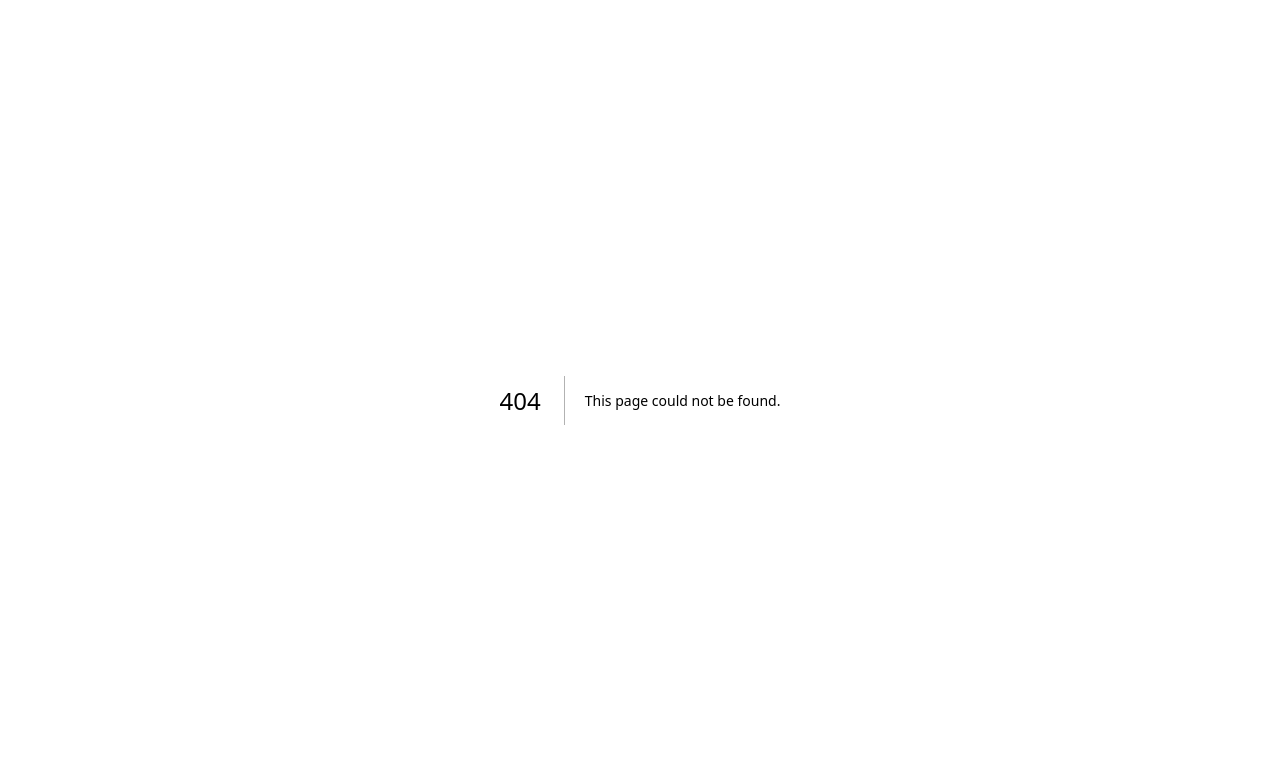
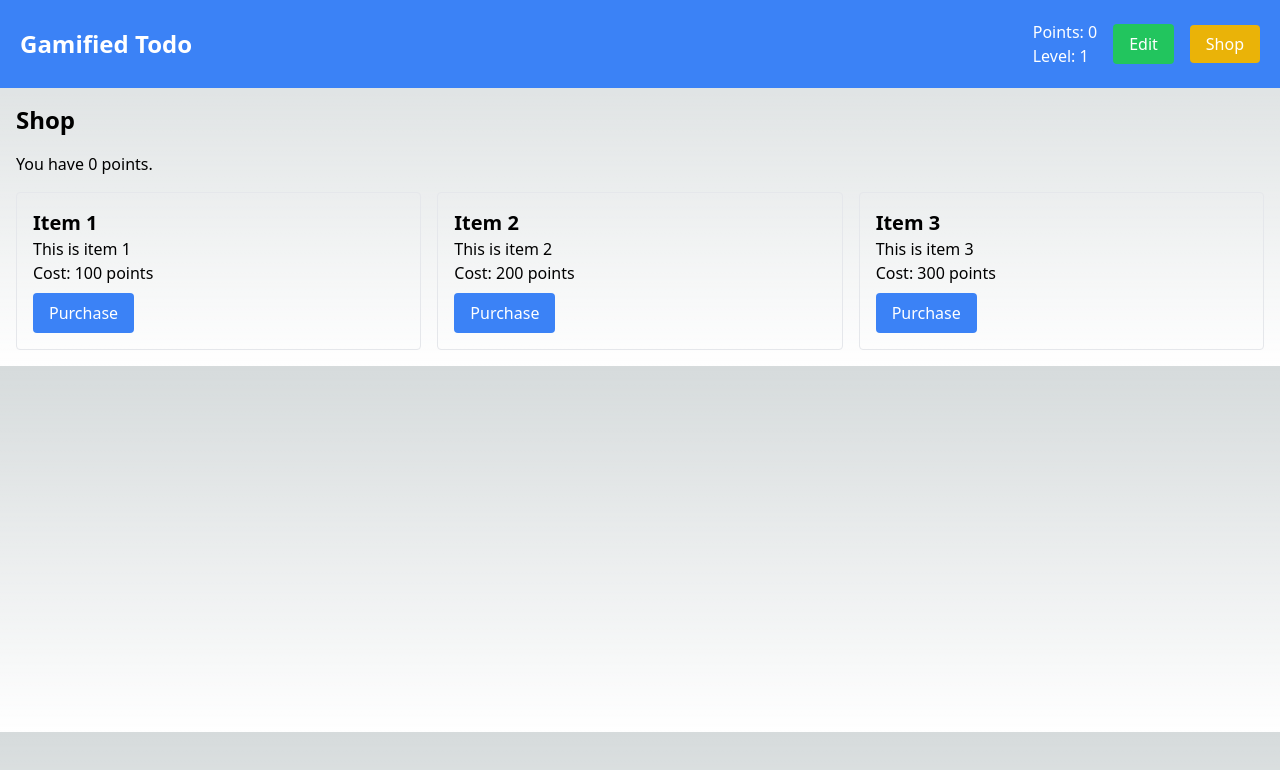
Before and after one commit to stub-ai/c6c62ed2-0b21-5c1a-bbc7-a0189a100d82, a Next.js app: page /shop in a window 1280 px wide. Before the commit this address had no page. Shown: the top 770 px of the page. Built offline with nearby package versions, Linux system fonts and the light colour scheme.

Commit message:
Commit from Stub AI (#14)

```diff
--- a/components/Header.tsx
+++ b/components/Header.tsx
@@ -1,6 +1,7 @@
 import React, { useContext } from 'react';
 import { UserContext } from './UserContext';
 import AddTaskDialog from './AddTaskDialog';
+import Link from 'next/link';
 
 const Header: React.FC = () => {
   const { user } = useContext(UserContext);
@@ -16,7 +17,9 @@ const Header: React.FC = () => {
           <p>Level: {user.level}</p>
         </div>
         <AddTaskDialog />
-        <button className="bg-yellow-500 px-4 py-2 rounded">Shop</button>
+        <Link href="/shop">
+          <a className="bg-yellow-500 px-4 py-2 rounded ml-2">Shop</a>
+        </Link>
       </div>
     </header>
   );
--- /dev/null
+++ b/components/Shop.tsx
@@ -0,0 +1,50 @@
+import React, { useContext } from 'react';
+import { UserContext, User } from './UserContext';
+
+type ShopItem = {
+  name: string;
+  description: string;
+  cost: number;
+};
+
+const items: ShopItem[] = [
+  { name: 'Item 1', description: 'This is item 1', cost: 100 },
+  { name: 'Item 2', description: 'This is item 2', cost: 200 },
+  { name: 'Item 3', description: 'This is item 3', cost: 300 },
+  // Add more items as needed
+];
+
+const Shop: React.FC = () => {
+  const { user, setUser } = useContext(UserContext);
+
+  const handlePurchase = (item: ShopItem) => {
+    if (user.points >= item.cost) {
+      setUser((prevUser: User) => ({
+        ...prevUser,
+        points: prevUser.points - item.cost,
+      }));
+      alert(`You purchased ${item.name}!`);
+    } else {
+      alert('You do not have enough points to purchase this item.');
+    }
+  };
+
+  return (
+    <div className="p-4">
+      <h1 className="text-2xl font-bold mb-4">Shop</h1>
+      <p>You have {user.points} points.</p>
+      <div className="grid grid-cols-1 sm:grid-cols-2 md:grid-cols-3 gap-4 mt-4">
+        {items.map((item, index) => (
+          <div key={index} className="border p-4 rounded">
+            <h2 className="text-xl font-bold">{item.name}</h2>
+            <p>{item.description}</p>
+            <p>Cost: {item.cost} points</p>
+            <button onClick={() => handlePurchase(item)} className="mt-2 bg-blue-500 text-white px-4 py-2 rounded">Purchase</button>
+          </div>
+        ))}
+      </div>
+    </div>
+  );
+};
+
+export default Shop;
--- a/components/UserContext.tsx
+++ b/components/UserContext.tsx
@@ -14,7 +14,7 @@ export type Task = {
   subTasks: SubTask[];
 };
 
-type User = {
+export type User = {
   points: number;
   level: number;
   tasks: Task[];
--- /dev/null
+++ b/pages/shop.tsx
@@ -0,0 +1,14 @@
+import React from 'react';
+import Shop from '../components/Shop';
+import Header from '../components/Header';
+
+const ShopPage: React.FC = () => {
+  return (
+    <div>
+      <Header />
+      <Shop />
+    </div>
+  );
+};
+
+export default ShopPage;
```
